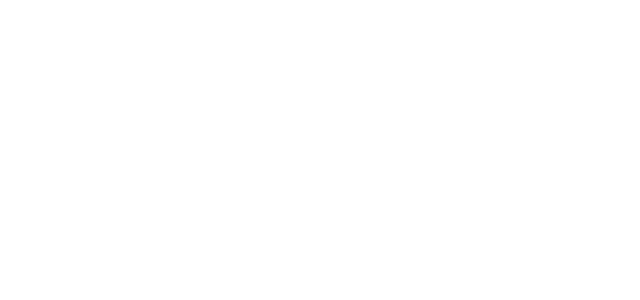
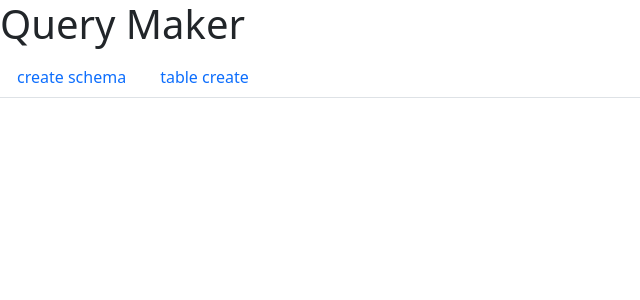
Before and after one commit to lesw1216/query-maker-vue, a Vue app: page /table in a window 1280 px wide. Before the commit this address had no page. Shown: the top 300 px of the page, without its empty margins (0-640 px from the left). Built offline with nearby package versions, Linux system fonts and the light colour scheme.

Commit message:
feat: add header and navigator

```diff
--- a/src/App.vue
+++ b/src/App.vue
@@ -1,8 +1,17 @@
 <script setup>
 import { RouterLink, RouterView } from 'vue-router'
+import NavigatorComp from './components/NavigatorComp.vue';
 </script>
 
 <template>
+  <div>
+    <header>
+      <h1>Query Maker</h1>
+    </header>
+    <nav>
+      <NavigatorComp></NavigatorComp>
+    </nav>
+  </div>
 </template>
 
 <style scoped>
--- /dev/null
+++ b/src/components/NavigatorComp.vue
@@ -0,0 +1,18 @@
+<template>
+    <div>
+      <ul class="nav nav-tabs">
+        <li class="nav-item">
+          <router-link class="nav-link" to="/schema">create schema</router-link>
+        </li>
+        <li class="nav-item">
+          <router-link class="nav-link" to="/table">table create</router-link>
+        </li>
+      </ul>
+    </div>
+  </template>
+  <script setup>
+
+  </script>
+  <style lang="">
+
+  </style>
```
